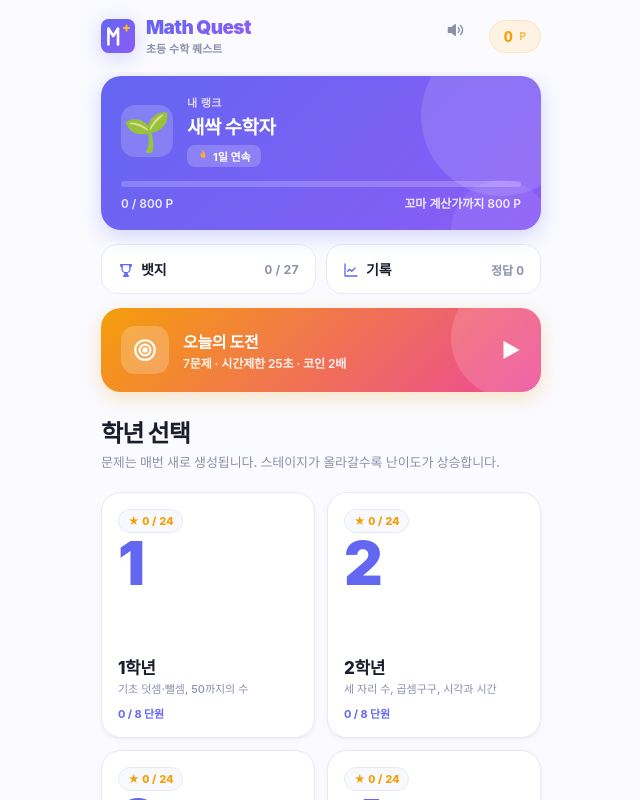
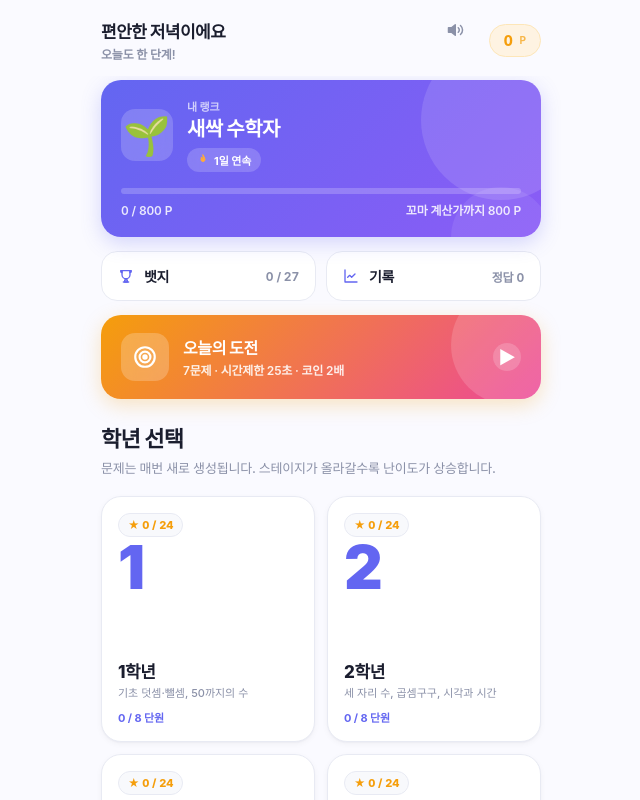
Before and after one commit to stellashinapp/mathquest, a website: page www/index.html in a window 1280 px wide. Shown: the whole page, without its empty margins (319-959 px from the left). Drawn offline with Linux system fonts and the light colour scheme.

Commit message:
feat(ui): 홈 탑바에서 로고 제거 + 타이포 일관성 강화
== 홈 헤더 변경 ==
- 로고 + Math Quest 워드마크 제거 (사용자 요청 — 홈에서 너무 시끄러움)
- 시간대별 인사로 교체 ("좋은 아침이에요" / "좋은 오후예요" 등)
- "오늘도 한 단계!" 동기부여 서브
- 다른 화면(단원/뱃지/플레이/결과)은 화면별 타이틀 유지

== 타이포 통일 ==
- 모든 한국어 텍스트 letter-spacing 일관화 (-0.2 ~ -0.7px)
- 라벨/값 위계 명확히:
  - 라벨 (rank-label, meta-label, ap-label): 11~14px / 700
  - 값/제목 (rank-name, daily-label, hello-greeting): 16~20px / 800
  - 서브/디스크립션: 12~13px / 500-600
- 한국어 줄바꿈 자연스럽게 (word-break: keep-all)
- 서브 텍스트 line-height 1.4-1.5로 통일

== 랭크 패널 정돈 ==
- rank-icon-big flex-shrink: 0 (긴 이름에도 안 줄어듦)
- rank-name 20px / -0.6 letter-spacing
- rank-streak: 알약 모양 (border-radius 999px)

== 데일리 카드 정돈 ==
- 화살표 ▶: 텍스트 → 원형 알약 버튼 (28x28 흰색 반투명)
- 라벨 16px / 800, 디스크립션 12px / 600 + line-height 1.4

== 학년 선택 헤더 ==
- 24px → 22px (덜 우락부락)
- 마진 정돈 (18 0 6 → 6 0 18)

Co-Authored-By: Claude Opus 4.7 (1M context) <noreply@anthropic.com>

```diff
--- a/www/index.html
+++ b/www/index.html
@@ -76,34 +76,28 @@
     color: var(--text);
     z-index: 5;
   }
-  .topbar .brand { display: flex; align-items: center; gap: 11px; }
-  .topbar .brand-logo {
-    display: flex; align-items: center;
-    filter: drop-shadow(0 4px 10px rgba(99, 102, 241, 0.25));
-  }
-  .topbar .brand-logo .logo-mark { display: block; }
-  .topbar .brand-text { display: flex; flex-direction: column; }
   .topbar .title {
     font-weight: 800; font-size: 17px;
     letter-spacing: -0.4px;
     color: var(--text);
   }
-  /* 브랜드(홈) 타이틀만 그라데이션 + 큼직하게 */
-  .topbar .brand .title {
-    font-size: 19px; font-weight: 900;
-    letter-spacing: -0.6px;
-    background: linear-gradient(135deg, var(--primary) 0%, var(--secondary) 100%);
-    -webkit-background-clip: text; background-clip: text;
-    -webkit-text-fill-color: transparent;
-  }
   .topbar .sub {
     font-size: 12px; color: var(--text-muted);
-    letter-spacing: 0; margin-top: 2px;
+    letter-spacing: -0.2px; margin-top: 2px;
     font-weight: 500;
   }
-  .topbar .brand .sub {
-    font-size: 11px; font-weight: 600;
-    margin-top: 1px;
+
+  /* 홈 인사 영역 (로고 자리 대체) */
+  .topbar-home { padding: 18px 20px 14px; }
+  .home-hello { display: flex; flex-direction: column; }
+  .hello-greeting {
+    font-size: 17px; font-weight: 800;
+    color: var(--text); letter-spacing: -0.5px;
+  }
+  .hello-sub {
+    font-size: 12px; font-weight: 600;
+    color: var(--text-muted); letter-spacing: -0.2px;
+    margin-top: 2px;
   }
   .topbar .back {
     background: var(--surface-soft);
@@ -133,14 +127,15 @@
   /* === Home === */
   .home { padding: 4px 20px 24px; overflow-y: auto; flex: 1; }
   .home-title {
-    font-size: 24px; font-weight: 900;
-    color: var(--text); letter-spacing: -0.8px;
-    margin: 14px 0 4px;
+    font-size: 22px; font-weight: 800;
+    color: var(--text); letter-spacing: -0.7px;
+    margin: 18px 0 6px;
   }
   .home-sub {
     color: var(--text-muted); font-size: 13px;
-    margin-bottom: 20px; font-weight: 500;
-    letter-spacing: -0.1px;
+    margin-bottom: 18px; font-weight: 500;
+    letter-spacing: -0.2px; line-height: 1.5;
+    word-break: keep-all;
   }
 
   /* === Rank panel === */
@@ -172,21 +167,23 @@
     border-radius: 14px;
     display: flex; align-items: center; justify-content: center;
     backdrop-filter: blur(8px);
+    flex-shrink: 0;
   }
   .rank-text { flex: 1; min-width: 0; }
   .rank-label {
-    font-size: 11px; color: rgba(255, 255, 255, 0.75);
-    font-weight: 700; letter-spacing: 0.5px;
-    margin-bottom: 2px; text-transform: uppercase;
+    font-size: 11px; color: rgba(255, 255, 255, 0.7);
+    font-weight: 700; letter-spacing: -0.1px;
+    margin-bottom: 4px;
   }
   .rank-name {
-    font-size: 19px; font-weight: 800;
-    color: #fff; letter-spacing: -0.5px;
+    font-size: 20px; font-weight: 800;
+    color: #fff; letter-spacing: -0.6px;
+    line-height: 1.1;
   }
   .rank-bar {
     height: 6px;
     background: rgba(255, 255, 255, 0.2);
-    border-radius: 3px; margin-top: 14px; overflow: hidden;
+    border-radius: 3px; margin-top: 16px; overflow: hidden;
   }
   .rank-bar-fill {
     height: 100%;
@@ -198,13 +195,14 @@
     font-size: 12px; color: rgba(255, 255, 255, 0.85);
     font-weight: 600; margin-top: 8px;
     display: flex; justify-content: space-between;
+    letter-spacing: -0.2px;
+  }
+  .rank-streak {
+    display: inline-flex; align-items: center; gap: 5px;
+    background: rgba(255, 255, 255, 0.18);
+    color: #fff; padding: 4px 10px; border-radius: 999px;
+    font-size: 11px; font-weight: 700; margin-top: 8px;
     letter-spacing: -0.1px;
-  }
-  .rank-streak {
-    display: inline-flex; align-items: center; gap: 4px;
-    background: rgba(255, 255, 255, 0.2);
-    color: #fff; padding: 3px 10px; border-radius: 8px;
-    font-size: 11px; font-weight: 700; margin-top: 6px;
     backdrop-filter: blur(8px);
   }
 
@@ -224,8 +222,15 @@
     border-color: var(--primary);
     box-shadow: var(--shadow-sm);
   }
-  .action-pill .ap-label { font-size: 14px; font-weight: 700; color: var(--text); letter-spacing: -0.2px; }
-  .action-pill .ap-val { font-size: 12px; font-weight: 700; color: var(--text-muted); }
+  .action-pill .ap-label {
+    font-size: 14px; font-weight: 700;
+    color: var(--text); letter-spacing: -0.3px;
+    display: inline-flex; align-items: center; gap: 6px;
+  }
+  .action-pill .ap-val {
+    font-size: 12px; font-weight: 700;
+    color: var(--text-muted); letter-spacing: -0.2px;
+  }
 
   /* === Daily card === */
   .daily-card {
@@ -259,22 +264,31 @@
     border-radius: 14px;
     display: flex; align-items: center; justify-content: center;
     backdrop-filter: blur(8px);
-  }
-  .daily-card.done .daily-icon {
-    background: var(--surface);
-  }
+    flex-shrink: 0;
+  }
+  .daily-card.done .daily-icon { background: var(--surface); }
   .daily-text { flex: 1; min-width: 0; position: relative; }
   .daily-label {
     font-size: 16px; font-weight: 800;
-    color: #fff; letter-spacing: -0.3px;
-    margin-bottom: 2px;
+    color: #fff; letter-spacing: -0.4px;
+    margin-bottom: 3px;
   }
   .daily-card.done .daily-label { color: var(--text); }
-  .daily-desc { font-size: 12px; color: rgba(255, 255, 255, 0.9); font-weight: 600; letter-spacing: -0.1px; }
+  .daily-desc {
+    font-size: 12px; color: rgba(255, 255, 255, 0.88);
+    font-weight: 600; letter-spacing: -0.2px;
+    line-height: 1.4;
+  }
   .daily-card.done .daily-desc { color: var(--text-muted); }
   .daily-arrow {
-    font-size: 20px; font-weight: 900;
+    font-size: 18px; font-weight: 900;
     color: #fff; position: relative;
+    width: 28px; height: 28px;
+    background: rgba(255, 255, 255, 0.18);
+    border-radius: 999px;
+    display: flex; align-items: center; justify-content: center;
+    flex-shrink: 0;
+    backdrop-filter: blur(8px);
   }
 
   /* === 학년 선택 헤더 === */
@@ -2440,13 +2454,13 @@ function screenHome() {
   const screen = el('div', { class: 'screen' });
   updateStreak(); // 홈 방문 시 출석 체크
 
-  const topbar = el('div', { class: 'topbar' },
-    el('div', { class: 'brand' },
-      el('div', { class: 'brand-logo', html: logo(34) }),
-      el('div', { class: 'brand-text' },
-        el('div', { class: 'title' }, 'Math Quest'),
-        el('div', { class: 'sub' }, '초등 수학 퀘스트')
-      )
+  // 시간대별 인사
+  const hr = new Date().getHours();
+  const hello = hr < 6 ? '편안한 새벽이에요' : hr < 12 ? '좋은 아침이에요' : hr < 18 ? '좋은 오후예요' : '편안한 저녁이에요';
+  const topbar = el('div', { class: 'topbar topbar-home' },
+    el('div', { class: 'home-hello' },
+      el('div', { class: 'hello-greeting' }, hello),
+      el('div', { class: 'hello-sub' }, '오늘도 한 단계!')
     ),
     el('button', {
       class: 'mute-btn',
```
